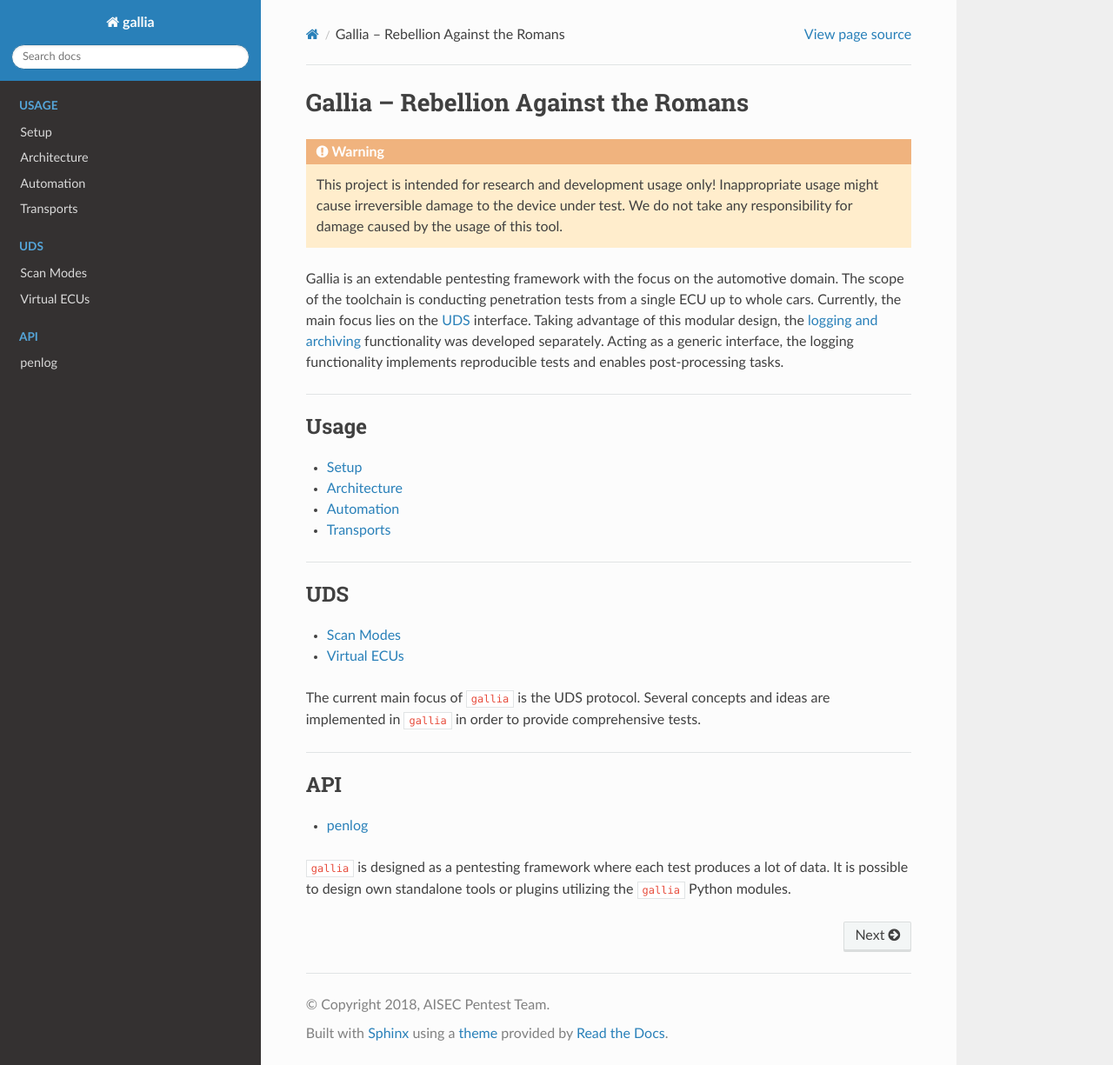
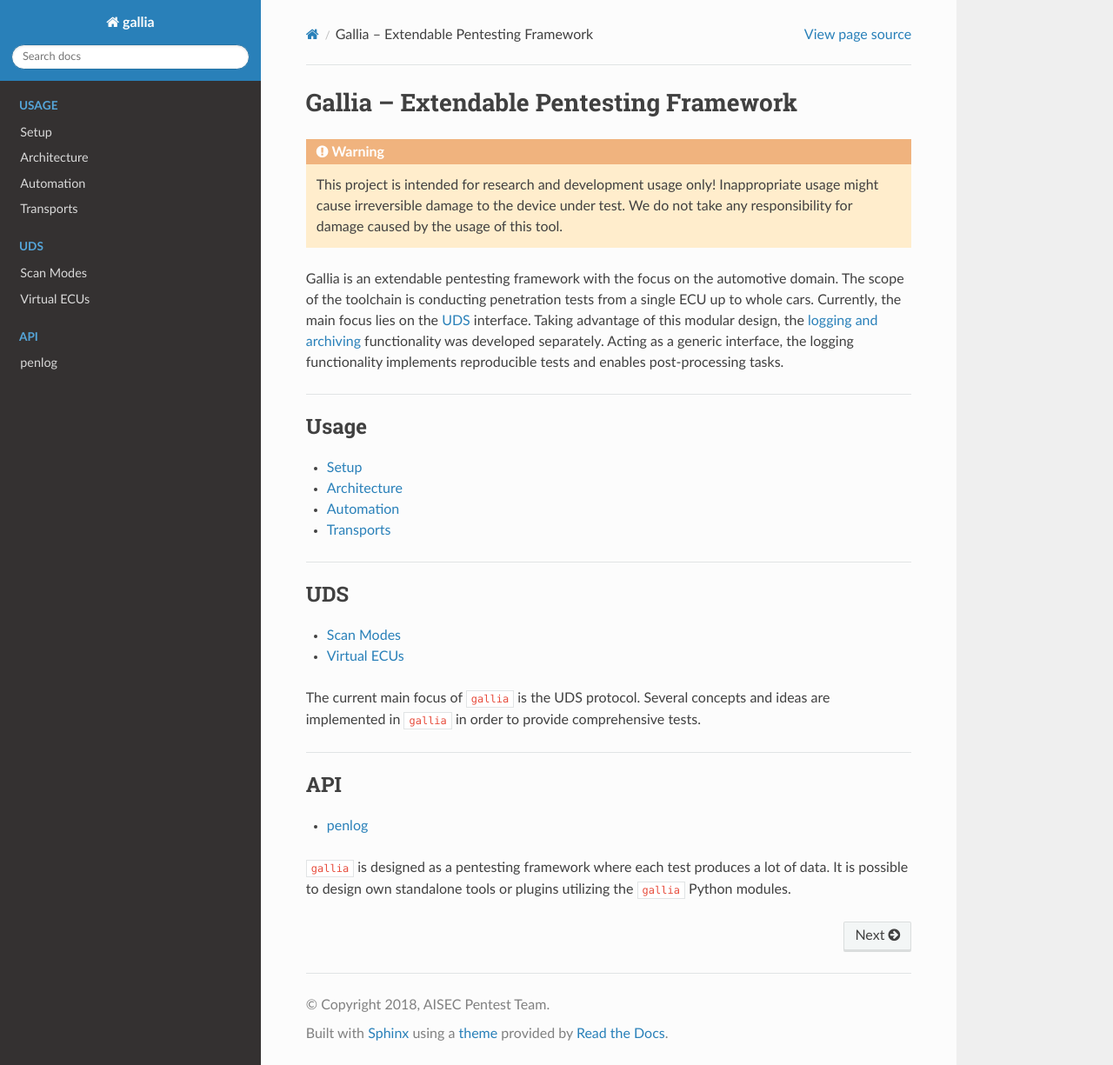
Before and after one commit to Fraunhofer-AISEC/gallia, a Sphinx documentation site: the page built from docs/index.md, in a window 1280 px wide and 1225 px high. Shown: the whole window at 87% size. Built offline with Sphinx 7.4.7 and the Read the Docs theme 2.0.0, drawn with Linux system fonts in a browser that asks for light colours; pages that are not in the unit, such as notebooks, are missing from menus.

Commit message:
docs: Adjust title

````diff
--- a/docs/index.md
+++ b/docs/index.md
@@ -4,7 +4,7 @@ SPDX-FileCopyrightText: AISEC Pentesting Team
 SPDX-License-Identifier: CC0-1.0
 -->
 
-# Gallia -- Rebellion Against the Romans
+# Gallia -- Extendable Pentesting Framework
 
 ```{warning}
 This project is intended for research and development usage only!
````
